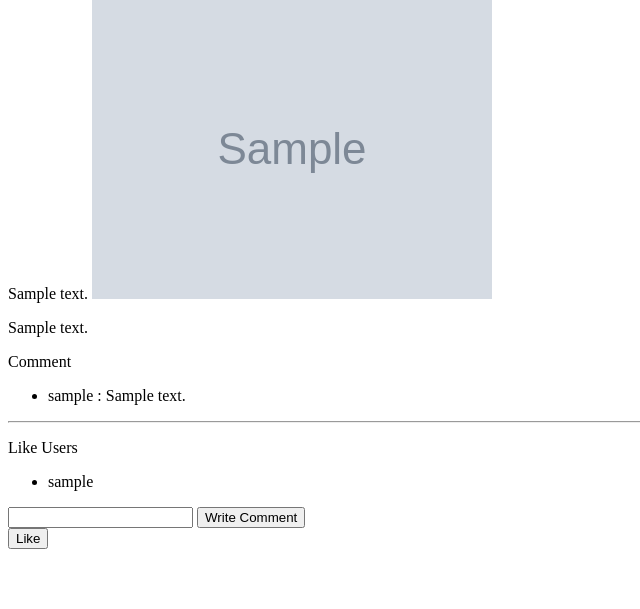
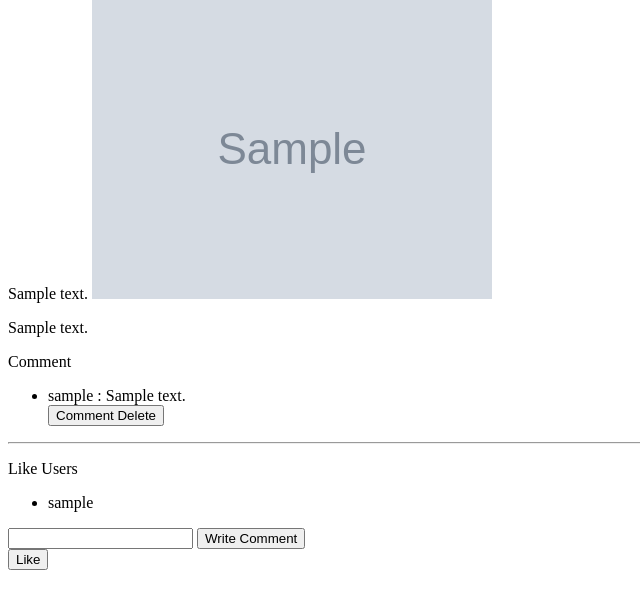
Before and after one commit to hanabee337/django, a Django app: page /post/1/ in a window 1280 px wide. Shown: the part 149-758 px from the top of the page, without its empty margins (0-640 px from the left). Run offline with Django 3.2, Linux system fonts and the light colour scheme; tables that the repository leaves empty hold one stand-in row (values such as "Sample post"); grey boxes marked "Sample" are stand-in pictures.

Commit message:
Comment Delete ㄹ Form 구현 - 1~3
Signed-off-by: hanabee337 <hanabee337@gmail.com>

```diff
--- a/instagram/django_app/post/models.py
+++ b/instagram/django_app/post/models.py
@@ -35,7 +35,7 @@ class Post(models.Model):
     def add_comment(self, user, content):
         # 자신에게 연결된 comment객체의 역참조 매니저(comment_set)로부터
         # create 메서드를 이용해 Comment 객체를 생성
-        # Comment.objectes.create(
+        # Comment.objects.create(
         #     post=self,
         #     user = user,
         #     content=content
@@ -50,6 +50,9 @@ class Post(models.Model):
             author=user,
             content=content
         )
+
+    def delete_comment(self, user):
+        return self.comment_set.delete()
 
     @property
     def like_count(self):
@@ -70,26 +73,26 @@ class Post(models.Model):
         # if pl_list.exist():
         # if self.like_users.filter(id=user.id).exists():
         # 2. 만약 이미 좋아요를 했을 경우 해당 내역을 삭제
-            # 중간자 모델을 사용했으므로 self.like_users.remove(user)로 직접 삭제 불가
-            # 그래서, 아래 메서드를 사용함.
-            # self.like_users.remove(user)
-            # PostLike.objects.filter(post=self, user=user)
-            # pl_list.delete()
+        # 중간자 모델을 사용했으므로 self.like_users.remove(user)로 직접 삭제 불가
+        # 그래서, 아래 메서드를 사용함.
+        # self.like_users.remove(user)
+        # PostLike.objects.filter(post=self, user=user)
+        # pl_list.delete()
         # 3. 아직 내영기 없을 경우, 생성해 준다.
         # else :
-            # 중간자 모델을 사용했으므로 self.like_users.create(user)로 직접 생성 불가,
-            # 대신에 PostLike 중간자 모델 매니저를 사용한다.
-            # self.like_users.create(user)
-            # PostLike.objects.create(post=self, user=user)
+        # 중간자 모델을 사용했으므로 self.like_users.create(user)로 직접 생성 불가,
+        # 대신에 PostLike 중간자 모델 매니저를 사용한다.
+        # self.like_users.create(user)
+        # PostLike.objects.create(post=self, user=user)
 
 
         # if pl_list.exist():
-            # pl_list.delete()
+        # pl_list.delete()
         # else :
-            # PostLike.objects.create(post=self, user=user)
+        # PostLike.objects.create(post=self, user=user)
         # 위의 조건문을 한 줄로 줄이면
         # 파이썬 삼항연산자
-         # [True일 경우 실행할 구문] if 조건문 else [False일 경우 실행할 구문]
+        # [True일 경우 실행할 구문] if 조건문 else [False일 경우 실행할 구문]
         return PostLike.objects.create(post=self, user=user) \
             if not pl_list.exists() else pl_list.delete()
 
--- a/instagram/django_app/post/urls.py
+++ b/instagram/django_app/post/urls.py
@@ -12,4 +12,6 @@ urlpatterns = [
 
     url(r'^post/(?P<post_id>[0-9]+)/like/toggle/$', views.post_like_toggle, name='like_toggle'),
 
+    url(r'^post/(?P<post_id>[0-9]+)/comment/(?P<comment_id>[0-9]+)/$', views.comment_delete, name='comment_delete'),
+
 ]
--- a/instagram/django_app/post/views.py
+++ b/instagram/django_app/post/views.py
@@ -98,7 +98,14 @@ def post_like_toggle(request, post_id):
 
 
 
-# def comment_delete(request, post_id):
-#     """
-#     1. Post_detail.html
-#     """
+def comment_delete(request, post_id, comment_id):
+    """
+    1. Post_detail.html의 Comment 표현 loop내부에 form을 생성
+    2. 요청 view(url)가 comment_delete가 되도록 함.
+    3. 요청을 받은 후, 적절히 삭제 처리
+    4. redirect
+    """
+    # if request.method == 'POST':
+    #     post = Post.objects.get(id=comment_id)
+    #     post.delete_comment(user=request.user)
+    #     return redirect('post:post_detail', post_id=comment_id)
--- a/instagram/django_app/templates/post/post_detail.html
+++ b/instagram/django_app/templates/post/post_detail.html
@@ -14,7 +14,12 @@
     {% if post_detail.comment_set.all %}
         <ul>
         {% for comment in post_detail.comment_set.all %}
-            <li>{{ comment.author.username }} : {{ comment.content }}</li>
+            <li>
+                <span>{{ comment.author.username }} : {{ comment.content }}</span>
+                <form action="{% url 'post:comment_delete' post_id=post_detail.id comment_id=comment.id %}" method="POST">{% csrf_token %}
+                    <button type="submit">Comment Delete</button>
+                </form>
+            </li>
         {% endfor %}
         </ul>
     {% else %}
```
